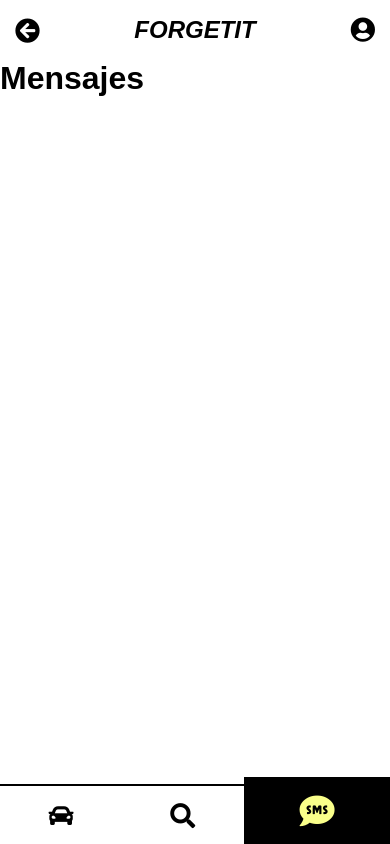
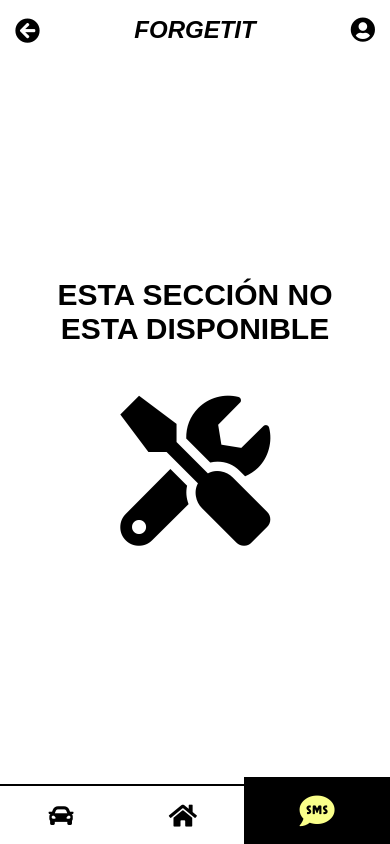
Before and after one commit to j-maestre/testReactRedux-Vuex-DRF, a Vue app in the folder frontend/vue-vuex/: page /message in a window 390 px wide. Built offline with nearby package versions, Linux system fonts and the light colour scheme.

Commit message:
Tono -> Responsive changes, page messages

```diff
--- a/frontend/vue-vuex/src/assets/style.css
+++ b/frontend/vue-vuex/src/assets/style.css
@@ -52,4 +52,9 @@ h1 {
     font-size: 27px;
     margin: 20px 30px;
   }
+
+  .font-primary {
+    font-size: 30px;
+    margin: 20px 30px;
+  }
 }
--- a/frontend/vue-vuex/src/components/Header.vue
+++ b/frontend/vue-vuex/src/components/Header.vue
@@ -6,7 +6,7 @@
         <i class="fas fa-car"></i>
       </router-link>
       <router-link active-class="active" to="/">
-        <i class="fas fa-search"></i>
+        <i class="fas fa-home"></i>
       </router-link>
       <router-link active-class="active" to="/message">
         <i class="fas fa-sms"></i>
--- a/frontend/vue-vuex/src/components/HelloWorld.vue
+++ b/frontend/vue-vuex/src/components/HelloWorld.vue
@@ -1,6 +1,6 @@
 <template>
   <div class="hello">
-    <h1>{{ msg }}</h1>
+    <h1 class="font-primary">{{ msg }}</h1>
     <p>
       For a guide and recipes on how to configure / customize this project,<br />
       check out the
--- a/frontend/vue-vuex/src/views/Contact.vue
+++ b/frontend/vue-vuex/src/views/Contact.vue
@@ -1,3 +1,3 @@
 <template>
-  <h1>Contacta con Forgetit</h1>
+  <h1 class="font-primary">Contacta con Forgetit</h1>
 </template>
--- a/frontend/vue-vuex/src/views/Message.vue
+++ b/frontend/vue-vuex/src/views/Message.vue
@@ -1,3 +1,22 @@
 <template>
-  <h1>Mensajes</h1>
+  <div class="error">
+    <h1 class="font-primary">ESTA SECCIÓN NO ESTA DISPONIBLE</h1>
+    <i class="fas fa-tools"></i>
+  </div>
 </template>
+
+<style scoped>
+.error {
+  height: calc(100vh - 160px);
+  display: flex;
+  justify-content: center;
+  align-items: center;
+  text-align: center;
+  flex-direction: column;
+}
+
+.error i {
+  margin-top: 30px;
+  font-size: 150px;
+}
+</style>
--- a/frontend/vue-vuex/src/views/Search.vue
+++ b/frontend/vue-vuex/src/views/Search.vue
@@ -1,3 +1,3 @@
 <template>
-  <h1>¡OH NO, SE ME HAN OLVIDADO LAS LLAVES!</h1>
+  <h1 class="font-primary">¡OH NO, SE ME HAN OLVIDADO LAS LLAVES!</h1>
 </template>
--- a/frontend/vue-vuex/src/views/Travels.vue
+++ b/frontend/vue-vuex/src/views/Travels.vue
@@ -1,3 +1,3 @@
 <template>
-  <h1>Travels Page</h1>
+  <h1 class="font-primary">Travels Page</h1>
 </template>
```
